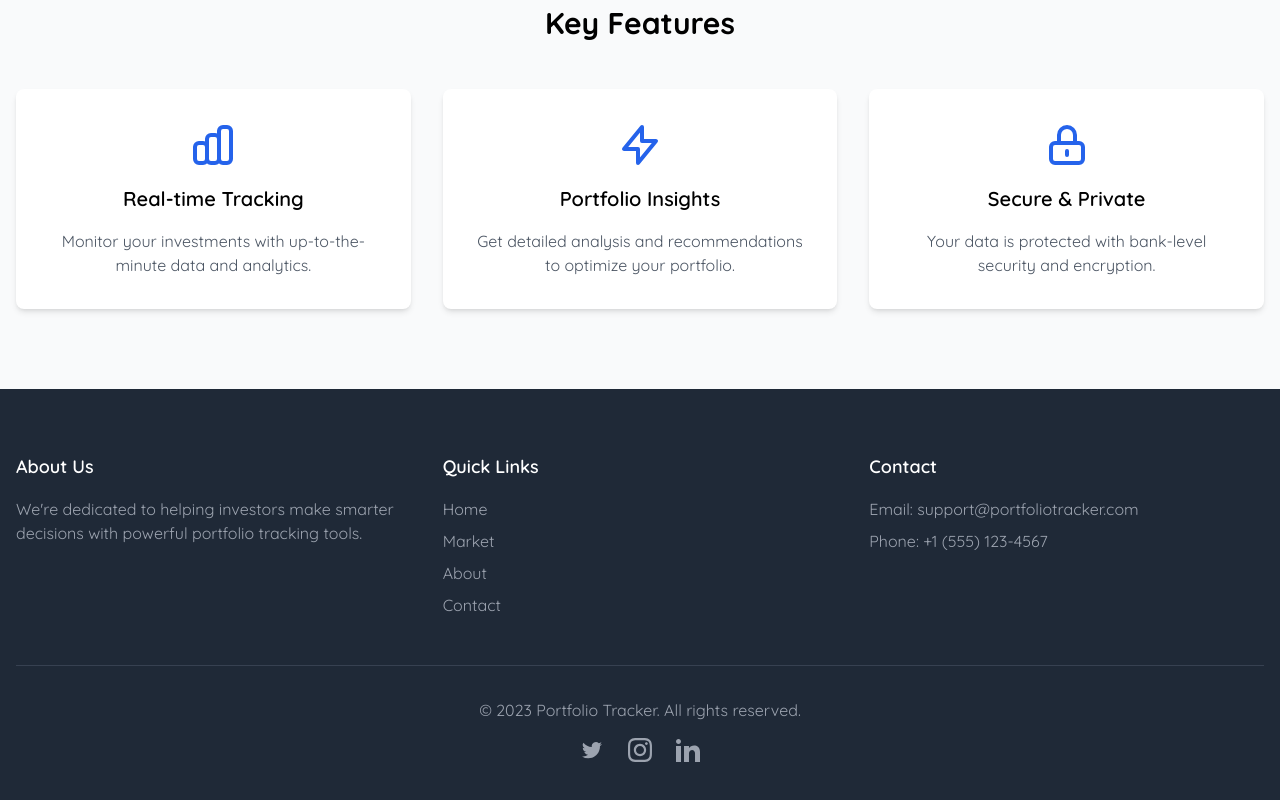
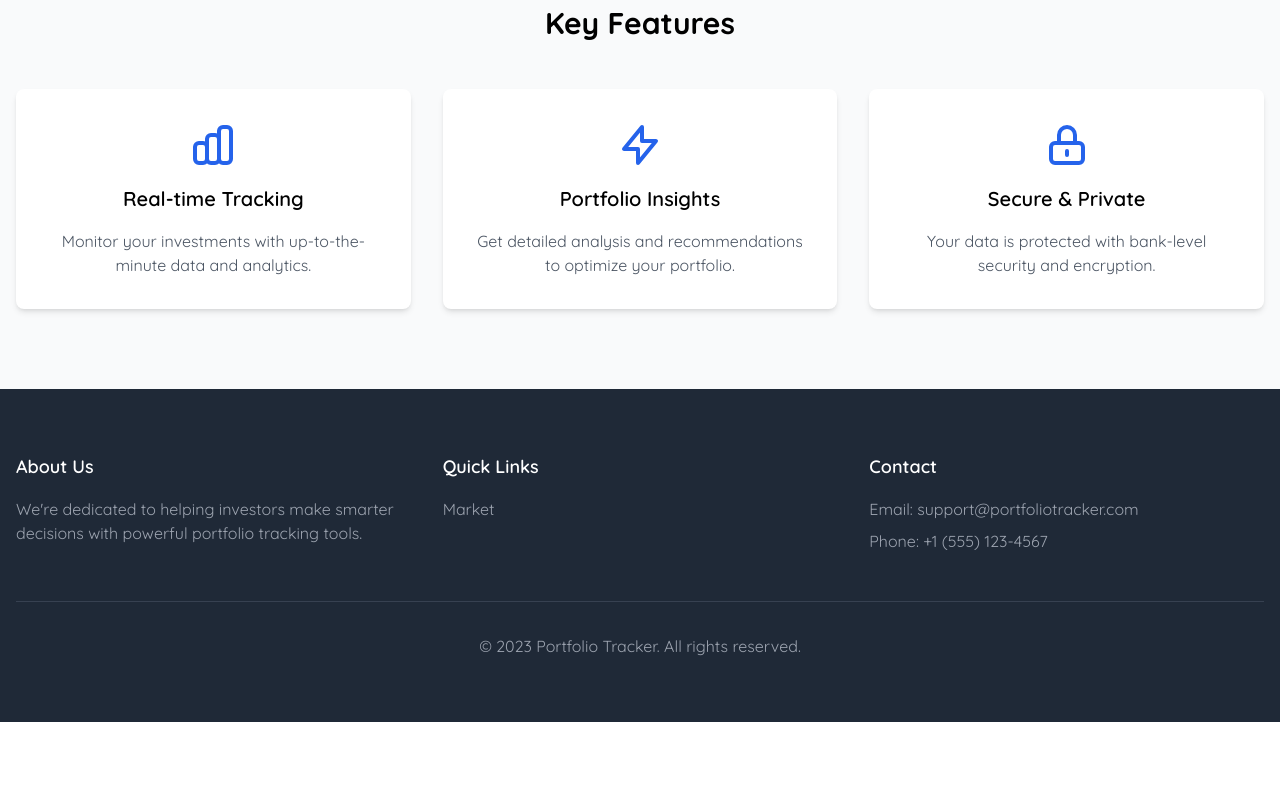
Before and after one commit to pratee-k-umar/PortfolioT, a Next.js app: page / in a window 1280 px wide. Shown: the part 1027-1827 px from the top of the page. After the commit the page ends 1749 px from the top, so only its background shows below. Built offline with nearby package versions, Linux system fonts and the light colour scheme; no server answers.

Commit message:
Issues Resolved.

```diff
--- a/components/Footer.jsx
+++ b/components/Footer.jsx
@@ -12,10 +12,7 @@ export default function Footer() {
           <div>
             <h3 className="text-lg font-semibold mb-4">Quick Links</h3>
             <ul className="space-y-2">
-              <li><a href="#" className="text-gray-400 hover:text-blue-400 transition duration-300">Home</a></li>
               <li><a href="#" className="text-gray-400 hover:text-blue-400 transition duration-300">Market</a></li>
-              <li><a href="#" className="text-gray-400 hover:text-blue-400 transition duration-300">About</a></li>
-              <li><a href="#" className="text-gray-400 hover:text-blue-400 transition duration-300">Contact</a></li>
             </ul>
           </div>
           <div>
@@ -26,23 +23,6 @@ export default function Footer() {
         </div>
         <div className="border-t border-gray-700 pt-8 text-center">
           <p className="text-gray-400">© 2023 Portfolio Tracker. All rights reserved.</p>
-          <div className="flex justify-center space-x-6 mt-4">
-            <a href="#" className="text-gray-400 hover:text-blue-400 transition duration-300">
-              <svg className="w-6 h-6" fill="currentColor" viewBox="0 0 24 24" xmlns="http://www.w3.org/2000/svg">
-                <path d="M8.29 20.251c7.547 0 11.675-6.253 11.675-11.675 0-.178 0-.355-.012-.53A8.348 8.348 0 0022 5.92a8.19 8.19 0 01-2.357.646 4.118 4.118 0 001.804-2.27 8.224 8.224 0 01-2.605.996 4.107 4.107 0 00-6.993 3.743 11.65 11.65 0 01-8.457-4.287 4.106 4.106 0 001.27 5.477A4.072 4.072 0 012.8 9.713v.052a4.105 4.105 0 003.292 4.022 4.095 4.095 0 01-1.853.07 4.108 4.108 0 003.834 2.85A8.233 8.233 0 012 18.407a11.616 11.616 0 006.29 1.84" />
-              </svg>
-            </a>
-            <a href="#" className="text-gray-400 hover:text-blue-400 transition duration-300">
-              <svg className="w-6 h-6" fill="currentColor" viewBox="0 0 24 24" xmlns="http://www.w3.org/2000/svg">
-                <path d="M12 2.163c3.204 0 3.584.012 4.85.07 3.252.148 4.771 1.691 4.919 4.919.058 1.265.069 1.645.069 4.849 0 3.205-.012 3.584-.069 4.849-.149 3.225-1.664 4.771-4.919 4.919-1.266.058-1.644.07-4.85.07-3.204 0-3.584-.012-4.849-.07-3.26-.149-4.771-1.699-4.919-4.92-.058-1.265-.07-1.644-.07-4.849 0-3.204.013-3.583.07-4.849.149-3.227 1.664-4.771 4.919-4.919 1.266-.057 1.645-.069 4.849-.069zm0-2.163c-3.259 0-3.667.014-4.947.072-4.358.2-6.78 2.618-6.98 6.98-.059 1.281-.073 1.689-.073 4.948 0 3.259.014 3.668.072 4.948.2 4.358 2.618 6.78 6.98 6.98 1.281.058 1.689.072 4.948.072 3.259 0 3.668-.014 4.948-.072 4.354-.2 6.782-2.618 6.979-6.98.059-1.28.073-1.689.073-4.948 0-3.259-.014-3.667-.072-4.947-.196-4.354-2.617-6.78-6.979-6.98-1.281-.059-1.69-.073-4.949-.073zm0 5.838c-3.403 0-6.162 2.759-6.162 6.162s2.759 6.163 6.162 6.163 6.162-2.759 6.162-6.163c0-3.403-2.759-6.162-6.162-6.162zm0 10.162c-2.209 0-4-1.79-4-4 0-2.209 1.791-4 4-4s4 1.791 4 4c0 2.21-1.791 4-4 4zm6.406-11.845c-.796 0-1.441.645-1.441 1.44s.645 1.44 1.441 1.44c.795 0 1.439-.645 1.439-1.44s-.644-1.44-1.439-1.44z" />
-              </svg>
-            </a>
-            <a href="#" className="text-gray-400 hover:text-blue-400 transition duration-300">
-              <svg className="w-6 h-6" fill="currentColor" viewBox="0 0 24 24" xmlns="http://www.w3.org/2000/svg">
-                <path d="M4.98 3.5c0 1.381-1.11 2.5-2.48 2.5s-2.48-1.119-2.48-2.5c0-1.38 1.11-2.5 2.48-2.5s2.48 1.12 2.48 2.5zm.02 4.5h-5v16h5v-16zm7.982 0h-4.968v16h4.969v-8.399c0-4.67 6.029-5.052 6.029 0v8.399h4.988v-10.131c0-7.88-8.922-7.593-11.018-3.714v-2.155z" />
-              </svg>
-            </a>
-          </div>
         </div>
       </div>
     </footer>
```
